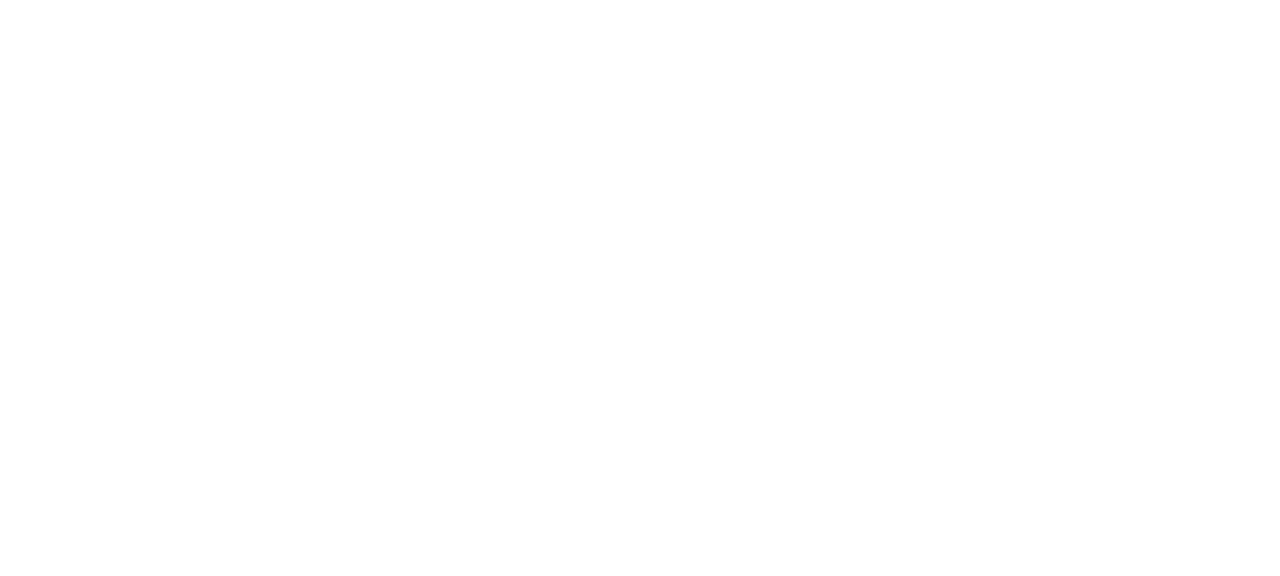
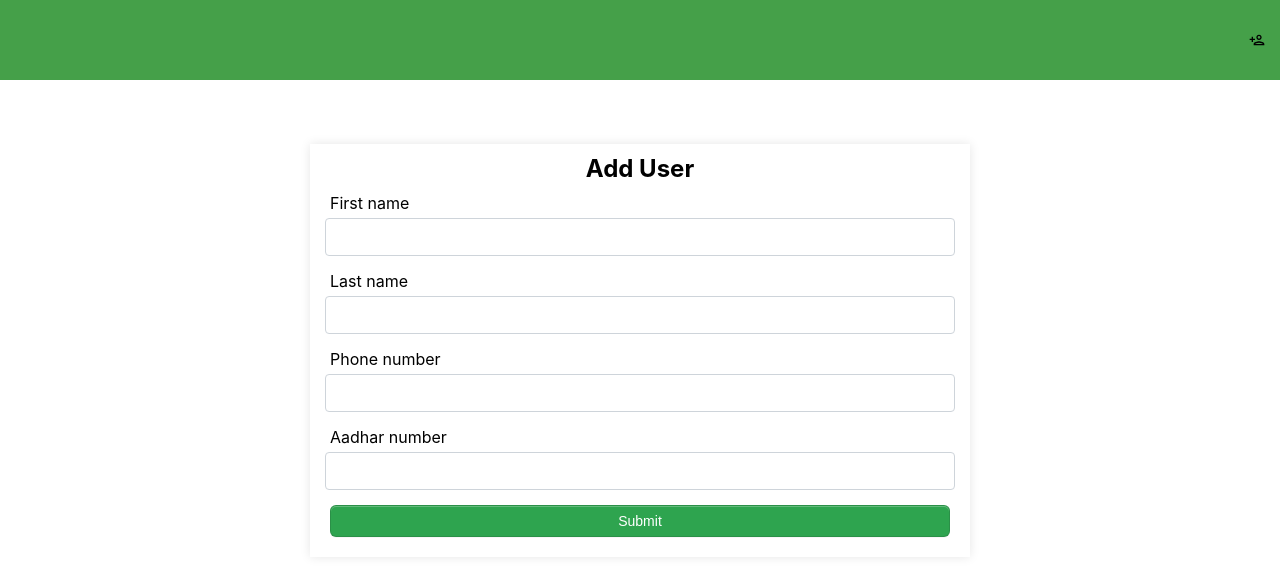
Before and after one commit to anish-hariharan/mini-project-fin, a React (Create React App) app: page /addUser in a window 1280 px wide. Before the commit this address had no page. Shown: the top 576 px of the page. Built offline with nearby package versions, Linux system fonts and the light colour scheme; sample sign-in values are in the browser's storage.

Commit message:
added the add userForm

```diff
--- a/package.json
+++ b/package.json
@@ -8,6 +8,7 @@
     "@testing-library/user-event": "^13.5.0",
     "react": "^18.2.0",
     "react-dom": "^18.2.0",
+    "react-icons": "^4.12.0",
     "react-router-dom": "^6.21.1",
     "react-scripts": "5.0.1",
     "web-vitals": "^2.1.4"
--- a/src/App.js
+++ b/src/App.js
@@ -4,6 +4,8 @@
 import PrivateRouter from "./router/PrivateRouter";
 import ProtectedRoute from "./router/ProtectedRoute";
 import CustomersList from "./components/Customers";
+import Header from "./components/Header";
+import AddUser from "./components/AddUser";
 
 function App() {
   return (
@@ -17,6 +19,7 @@
             </PrivateRouter>
           }
         />
+        <Route element={<Header />}>
           <Route
             path="/home"
             element={
@@ -25,6 +28,15 @@
               </ProtectedRoute>
             }
           />
+          <Route
+            path="/addUser"
+            element={
+              <ProtectedRoute>
+                <AddUser />
+              </ProtectedRoute>
+            }
+          />
+        </Route>
       </Routes>
     </div>
   );
--- /dev/null
+++ b/src/components/AddUser.css
@@ -0,0 +1,60 @@
+.inputBox {
+    padding: 6px 12px;
+    font-size: 16px;
+    font-weight: 400;
+    line-height: 1.5;
+    color: #212529;
+    background-color: #fff;
+    background-clip: padding-box;
+    border: 1px solid #ced4da;
+    appearance: none;
+    border-radius: 4px;
+    transition: border-color .15s ease-in-out,box-shadow .15s ease-in-out;
+}
+
+
+.inputBox:focus{
+    color: #212529;
+    background-color: #fff;
+    border-color: #86b7fe;
+    outline: none;
+    box-shadow: 0 0 0 0.25rem rgb(13 110 253 / 25%);
+}
+
+.addUserForm {
+    height: 100%;
+    display: flex;
+    justify-content: center;
+    flex-direction: column;
+    margin: 5%;
+    width: 50%;
+    padding: 10px;
+    box-shadow: 0 0 10px rgba(0, 0, 0, 0.1);
+}
+
+.addUserInputContainer{
+    display: flex;
+    flex-direction: column;
+    align-items: center;
+    justify-content: center;
+    margin: 5px;
+}
+
+.labelContainerAU {
+    width: 100%;
+    display: flex;
+    align-content: flex-start;
+    margin: 5px;
+}
+
+.inputContainerAUF {
+    width: 100%;
+    display: flex;
+    justify-content: flex-start;
+}
+
+.addUseButton {
+    display: flex;
+    align-content: flex-end;
+    width: 100%;
+}
--- /dev/null
+++ b/src/components/AddUser.js
@@ -0,0 +1,115 @@
+import { useState } from "react";
+import "./AddUser.css";
+
+const AddUser = () => {
+  const [firstName, setFirstName] = useState("");
+  const [lastName, setLatName] = useState("");
+  const [phoneNumber, setPhoneNumber] = useState("");
+  const [aadharNumber, setAadharNumber] = useState("");
+
+  const handleAddUser = (event) => {
+    event.preventDefault();
+    console.log("event : ", { firstName, lastName, phoneNumber, aadharNumber });
+  };
+
+  return (
+    <>
+      <div>
+        <div
+          style={{
+            height: "100%",
+            marginTop: "0px",
+            display: "flex",
+            justifyContent: "center",
+          }}
+        >
+          <form className="addUserForm" onSubmit={handleAddUser}>
+            <div>
+              <h2 style={{ margin: "0%" }}>Add User</h2>
+            </div>
+            <div className="addUserInputContainer">
+              <div className="labelContainerAU">
+                <div>
+                  <label style={{ margin: "5px", width: "100%" }}>
+                    First name
+                  </label>
+                </div>
+              </div>
+              <div className="inputContainerAUF">
+                <input
+                  type="text"
+                  className="inputBox"
+                  title="firstName"
+                  style={{ width: "100%" }}
+                  onChange={(e) => setFirstName(e.target.value)}
+                />
+              </div>
+            </div>
+            <div className="addUserInputContainer">
+              <div className="labelContainerAU">
+                <div>
+                  <label style={{ margin: "5px", width: "100%" }}>
+                    Last name
+                  </label>
+                </div>
+              </div>
+              <div className="inputContainerAUF">
+                <input
+                  type="text"
+                  className="inputBox"
+                  style={{ width: "100%" }}
+                  onChange={(e) => setLatName(e.target.value)}
+                />
+              </div>
+            </div>
+            <div className="addUserInputContainer">
+              <div className="labelContainerAU">
+                <div>
+                  <label style={{ margin: "5px", width: "100%" }}>
+                    Phone number
+                  </label>
+                </div>
+              </div>
+              <div className="inputContainerAUF">
+                <input
+                  type="tel"
+                  className="inputBox"
+                  style={{ width: "100%" }}
+                  onChange={(e) => setPhoneNumber(e.target.value)}
+                />
+              </div>
+            </div>
+            <div className="addUserInputContainer">
+              <div className="labelContainerAU">
+                <div>
+                  <label style={{ margin: "5px", width: "100%" }}>
+                    Aadhar number
+                  </label>
+                </div>
+              </div>
+              <div className="inputContainerAUF">
+                <input
+                  type="text"
+                  className="inputBox"
+                  style={{ width: "100%" }}
+                  onChange={(e) => setAadharNumber(e.target.value)}
+                />
+              </div>
+            </div>
+            <div className="addUseButton">
+              <button
+                style={{ width: "102%", margin: "10px" }}
+                className="submitButton"
+                type="submit"
+              >
+                Submit
+              </button>
+            </div>
+          </form>
+        </div>
+      </div>
+    </>
+  );
+};
+
+export default AddUser;
--- a/src/components/Customers.css
+++ b/src/components/Customers.css
@@ -1,7 +1,7 @@
 .user-table {
     border-collapse: collapse;
     width: 100%;
-    margin-top: 20px;
+    box-shadow: 5px 5px 10px 0px rgba(0, 0, 0, 0.2);
   }
 
   .user-table th, .user-table td {
@@ -23,3 +23,7 @@
 .navContainer {
     margin-top: auto;
 }
+
+.parentContainer {
+    padding: 0px 20px 20px 20px;
+}
--- a/src/components/Customers.js
+++ b/src/components/Customers.js
@@ -1,4 +1,4 @@
-import { useEffect, useState } from "react";
+import { useState } from "react";
 import "./Customers.css";
 import Pagination from "./Pagination";
 
@@ -91,7 +91,7 @@
   ];
 
   const [currentPage, setCurrentPage] = useState(1);
-  const usersPerPage = 5;
+  const usersPerPage = 15;
 
   const indexOfLastUser = currentPage * usersPerPage;
   const indexOfFirstUser = indexOfLastUser - usersPerPage;
@@ -103,9 +103,10 @@
     <>
       <div className="tableAndNavContainer">
         <div>
-          <h2>User Tables</h2>
+          <h3>Users Table</h3>
         </div>
-        <div>
+        <div className="parentContainer">
+          {currentUsers.length > 0 ? (
             <table className="user-table">
               <thead>
                 <tr>
@@ -130,6 +131,11 @@
                 </tbody>
               )}
             </table>
+          ) : (
+            <div>
+              <p>No data found</p>
+            </div>
+          )}
         </div>
         <div className="navContainer">
           <Pagination
--- /dev/null
+++ b/src/components/Header.css
@@ -0,0 +1,17 @@
+.header {
+    display: flex;
+    justify-content: flex-end;
+    background-color:  #45a049;
+    height: 10vh;
+}
+
+.unorderList{
+    display: flex;
+    justify-content: flex-end;
+    padding: 0px;
+}
+
+.navBar {
+    display: flex;
+    align-items: center;
+}
--- /dev/null
+++ b/src/components/Header.js
@@ -0,0 +1,28 @@
+import { Outlet, useNavigate } from "react-router-dom";
+import "./Header.css";
+import { MdOutlinePersonAdd } from "react-icons/md";
+
+const Header = () => {
+  const navigate = useNavigate();
+  const handleClick = () => navigate("/addUser");
+
+  return (
+    <>
+      <header className="header">
+        <nav className="navBar">
+          <div>
+            <ul className="unorderList">
+              <MdOutlinePersonAdd
+                style={{ listStyle: "none", margin: "15px" }}
+                onClick={handleClick}
+              />
+            </ul>
+          </div>
+        </nav>
+      </header>
+      <Outlet />
+    </>
+  );
+};
+
+export default Header;
```
Also changed, not shown: 1 other file (tests, documents, lock files or other folders). Lines whose indentation alone changed are shown as unchanged.
